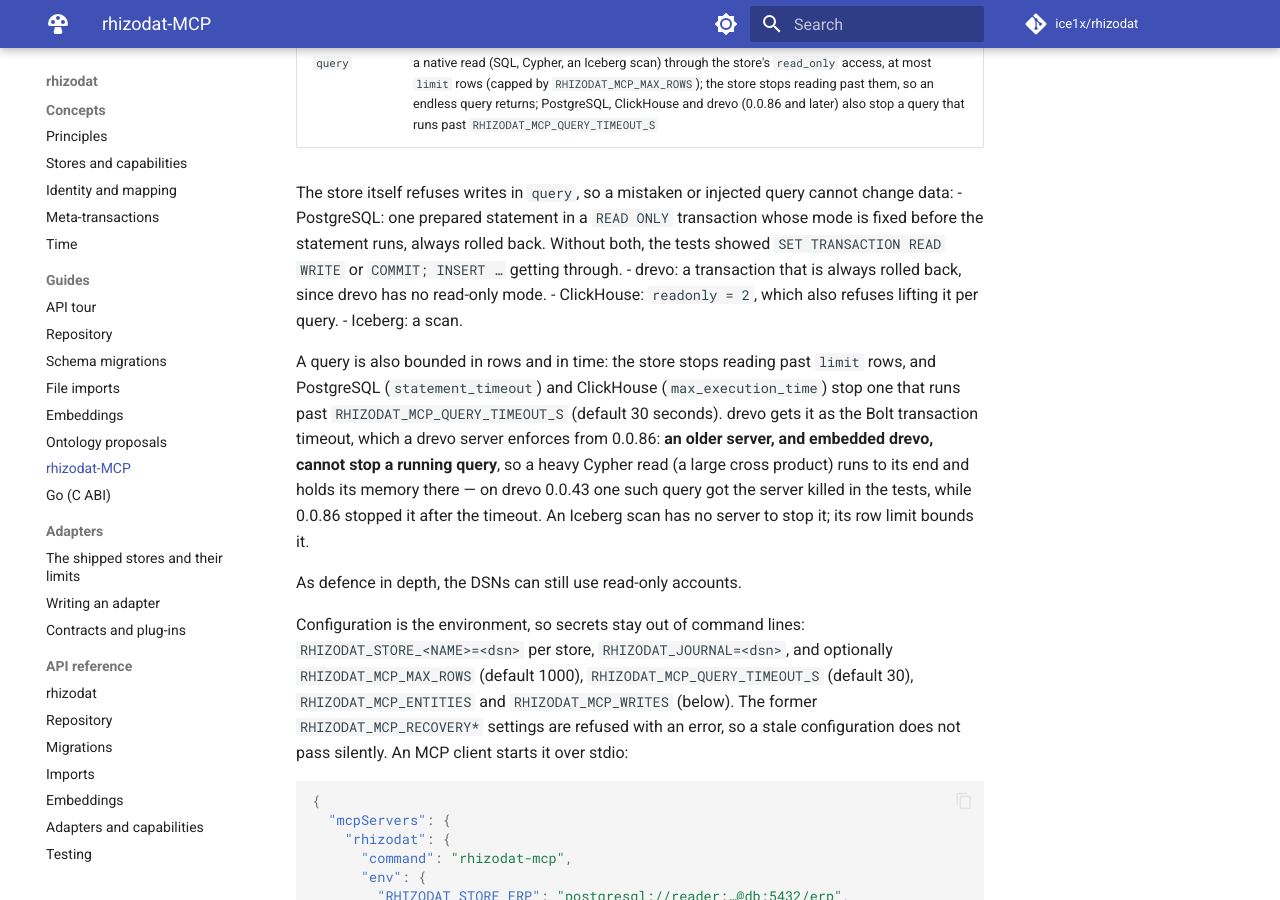
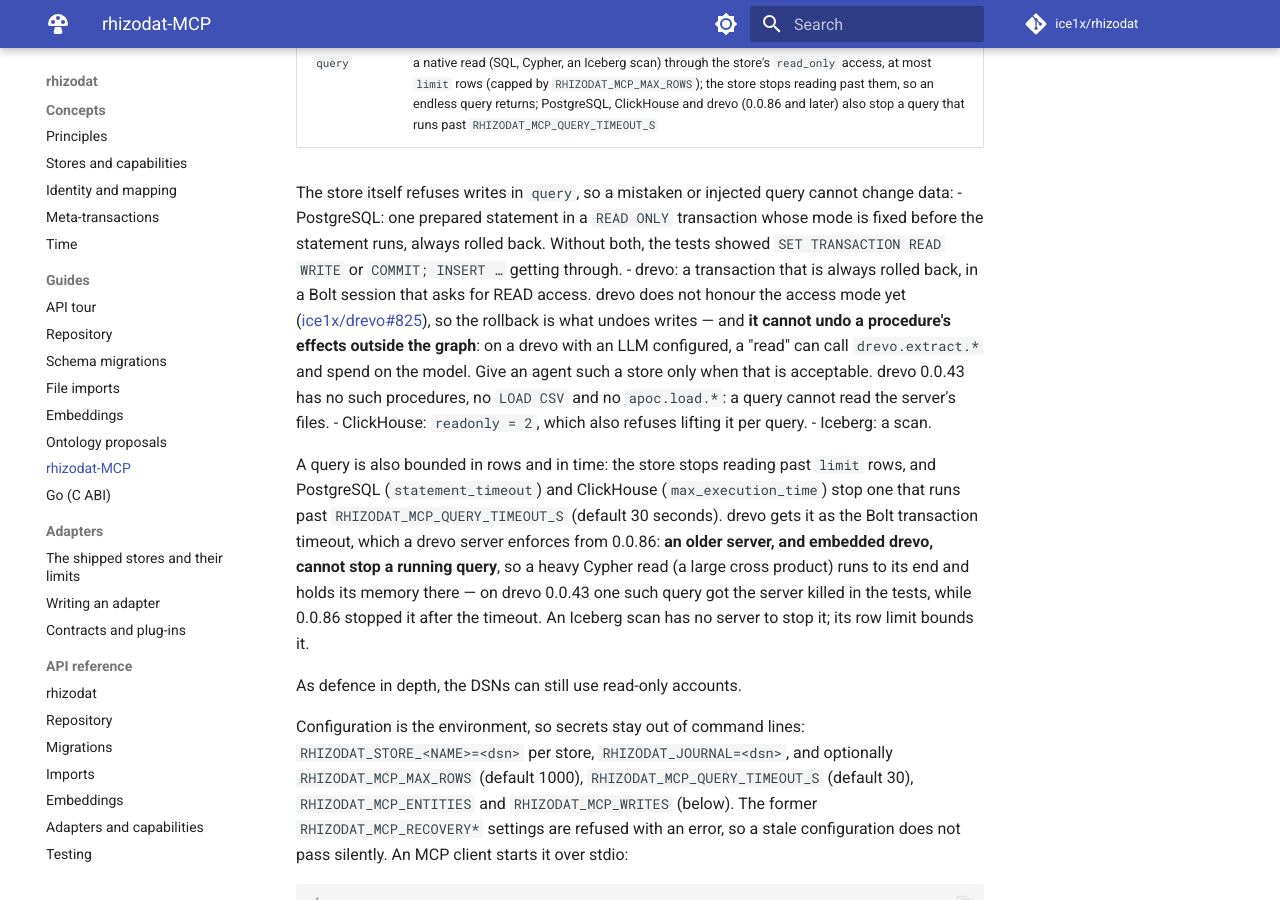
Before and after one commit to ice1x/rhizodat, an MkDocs documentation site: the page built from docs/guide/mcp.md, in a window 1280 px wide and 900 px high, scrolled down 529 px. Built offline with MkDocs 1.6.1 and Material for MkDocs 9.7.7, drawn with Linux system fonts in a browser that asks for light colours; comment, search, counter and statistics services are not loaded.

Commit message:
drevo read_only asks for a READ Bolt session; document what a rollback cannot undo
The audit's second open item: can an agent's MCP query read the drevo
server's files or cause effects a rollback does not undo?

Checked against the compose drevo 0.0.43: LOAD CSV is a syntax error,
apoc.load.json and dbms.procedures do not exist - a query cannot read the
server's files. The current drevo Cypher reference documents
drevo.extract.* / drevo.rag.* procedures that call an LLM: a "read" run in a
rolled-back transaction can still trigger them (cost, data sent out), and
drevo has no per-session read-only mode (#642 is per database). Filed
ice1x/drevo#825: honour the Bolt READ access mode and refuse writes and
procedures with outside effects in it.

- adapters/drevo.py: the backends' begin() takes read=; _Bolt opens a
  session with default_access_mode=READ for read_only (ignored by drevo
  today, enforced once #825 lands); embedded drevo has no access mode.
- docs/guide/mcp.md, CHANGELOG: what the rollback undoes and what it cannot.

Test: read_only's Bolt session asks for READ access (fake driver); the
drevo adapter and MCP suites pass against drevo 0.0.43.

```diff
--- a/docs/guide/mcp.md
+++ b/docs/guide/mcp.md
@@ -26,8 +26,14 @@ cannot change data:
   is fixed before the statement runs, always rolled back. Without both, the
   tests showed `SET TRANSACTION READ WRITE` or `COMMIT; INSERT …` getting
   through.
-- drevo: a transaction that is always rolled back, since drevo has no
-  read-only mode.
+- drevo: a transaction that is always rolled back, in a Bolt session that
+  asks for READ access. drevo does not honour the access mode yet
+  ([ice1x/drevo#825](https://github.com/ice1x/drevo/issues/825)), so the
+  rollback is what undoes writes — and **it cannot undo a procedure's effects
+  outside the graph**: on a drevo with an LLM configured, a "read" can call
+  `drevo.extract.*` and spend on the model. Give an agent such a store only
+  when that is acceptable. drevo 0.0.43 has no such procedures, no
+  `LOAD CSV` and no `apoc.load.*`: a query cannot read the server's files.
 - ClickHouse: `readonly = 2`, which also refuses lifting it per query.
 - Iceberg: a scan.
 
```
Also changed, not shown: CHANGELOG.md (+3 -1 lines), 2 other files.
